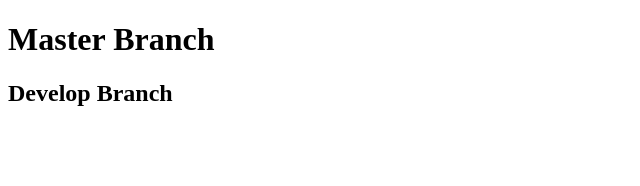
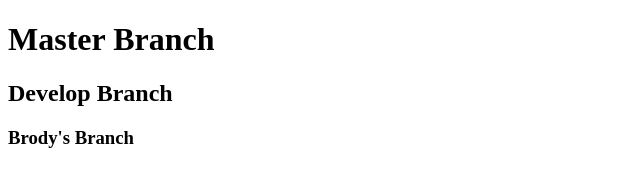
Before and after one commit to mrkinsey/teamGit, a plain HTML site: page index.html in a window 1280 px wide. Shown: the whole page, without its empty margins (0-640 px from the left). Drawn offline with Linux system fonts and the light colour scheme.

Commit message:
brody's branch

```diff
--- a/index.html
+++ b/index.html
@@ -9,5 +9,6 @@
 <body>
     <h1>Master Branch</h1>
     <h2>Develop Branch</h2>
+    <h3>Brody's Branch</h3>
 </body>
 </html>
```
